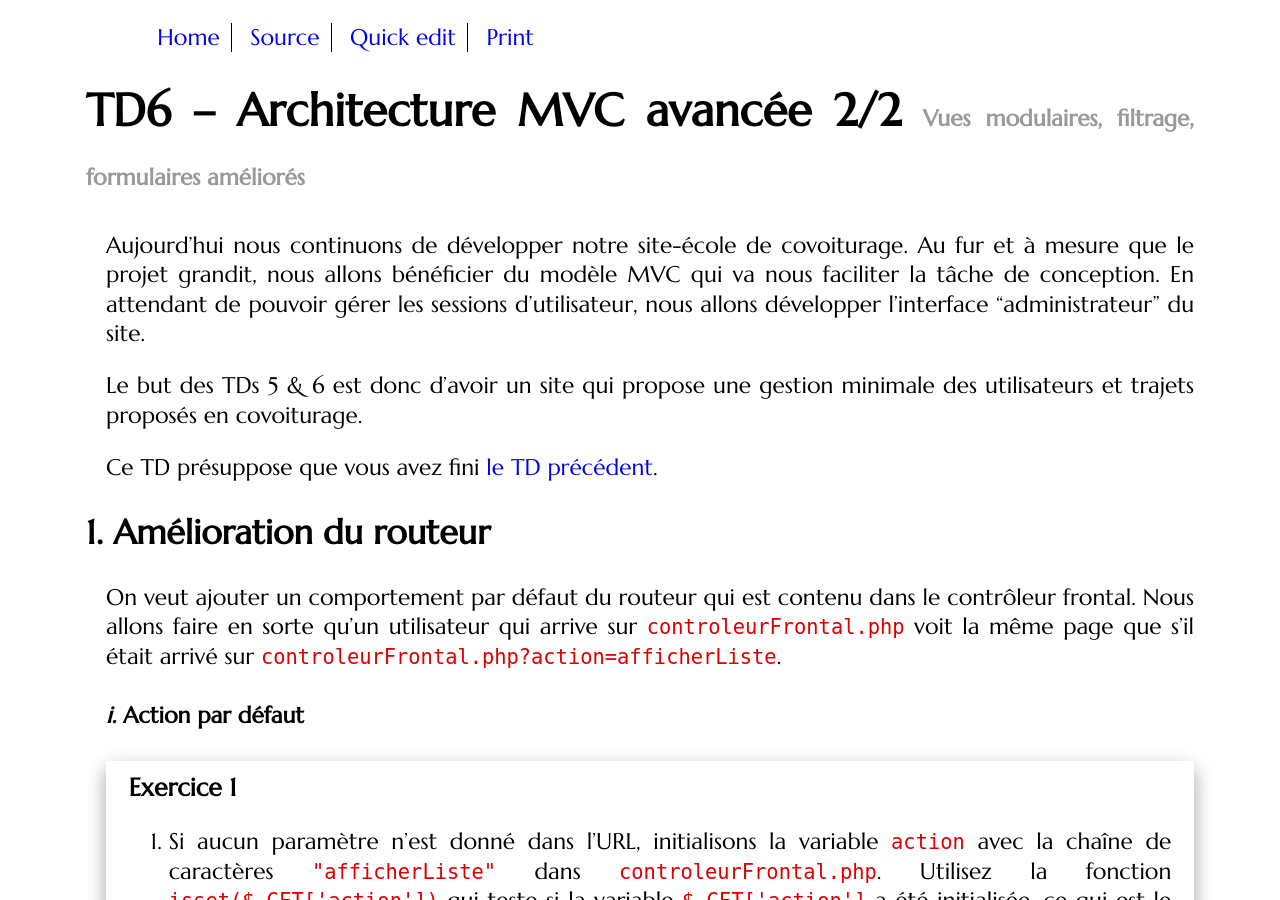
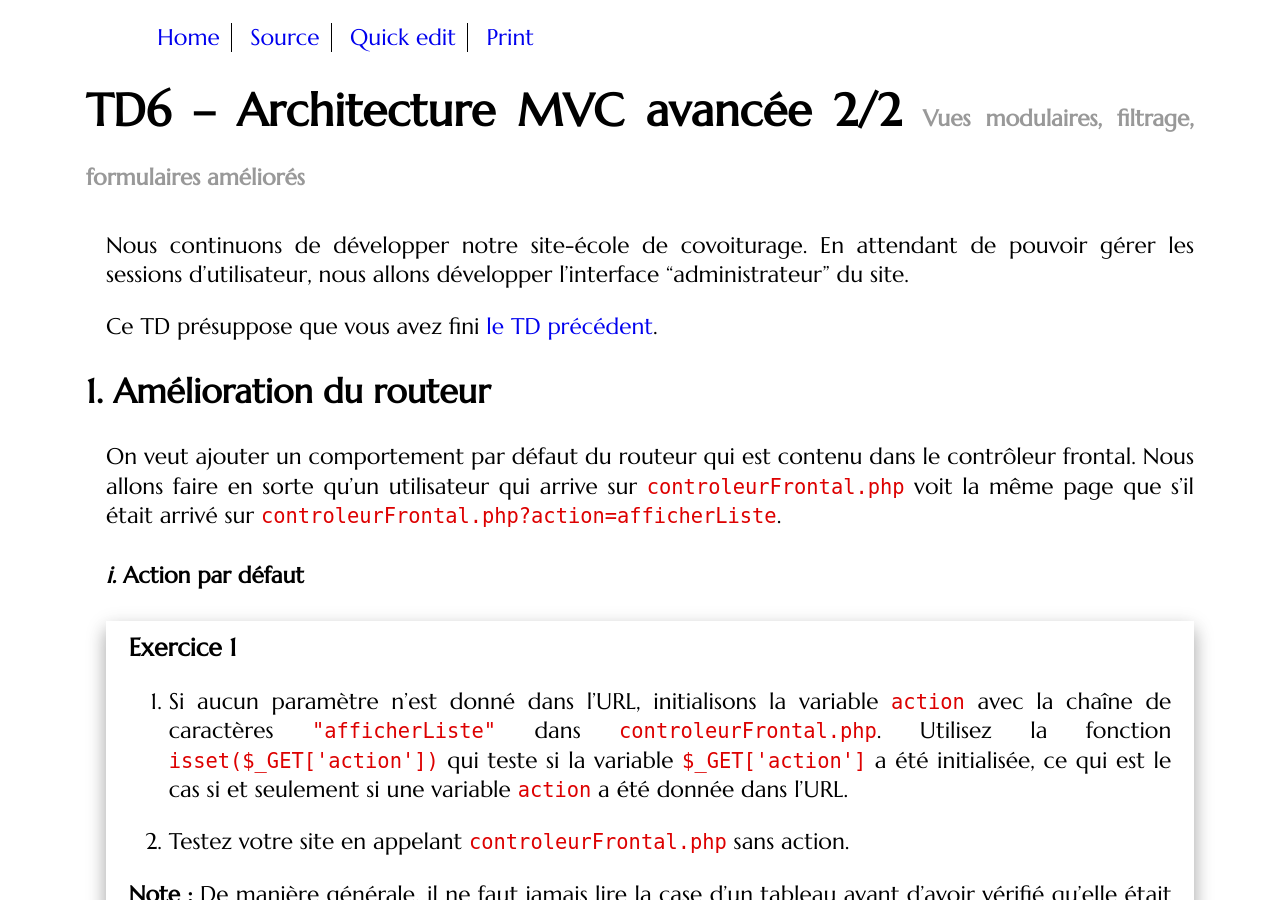
Before and after one commit to romainlebreton/R3.01-DeveloppementWeb, a Jekyll site: the page built from tutorials/tutorial6.md, in a window 1280 px wide and 900 px high. Built offline with Jekyll 4.4.1, drawn with Linux system fonts in a browser that asks for light colours; some web fonts are replaced.

Commit message:
suppression phrases reliquats du TD5

```diff
--- a/tutorials/tutorial6.md
+++ b/tutorials/tutorial6.md
@@ -19,14 +19,9 @@ Ajouter dispatcher
 Ou est-ce qu'ils codent vraiment utilisateurs et trajets ?
 -->
 
-Aujourd'hui nous continuons de développer notre site-école de covoiturage. Au
-fur et à mesure que le projet grandit, nous allons bénéficier du modèle MVC qui
-va nous faciliter la tâche de conception. En attendant de pouvoir gérer les
+Nous continuons de développer notre site-école de covoiturage. En attendant de pouvoir gérer les
 sessions d'utilisateur, nous allons développer l'interface "administrateur" du
 site.
-
-Le but des TDs 5 & 6 est donc d'avoir un site qui propose une gestion minimale
-des utilisateurs et trajets proposés en covoiturage.
 
 Ce TD présuppose que vous avez fini [le TD précédent](tutorial5.html).
 
```
